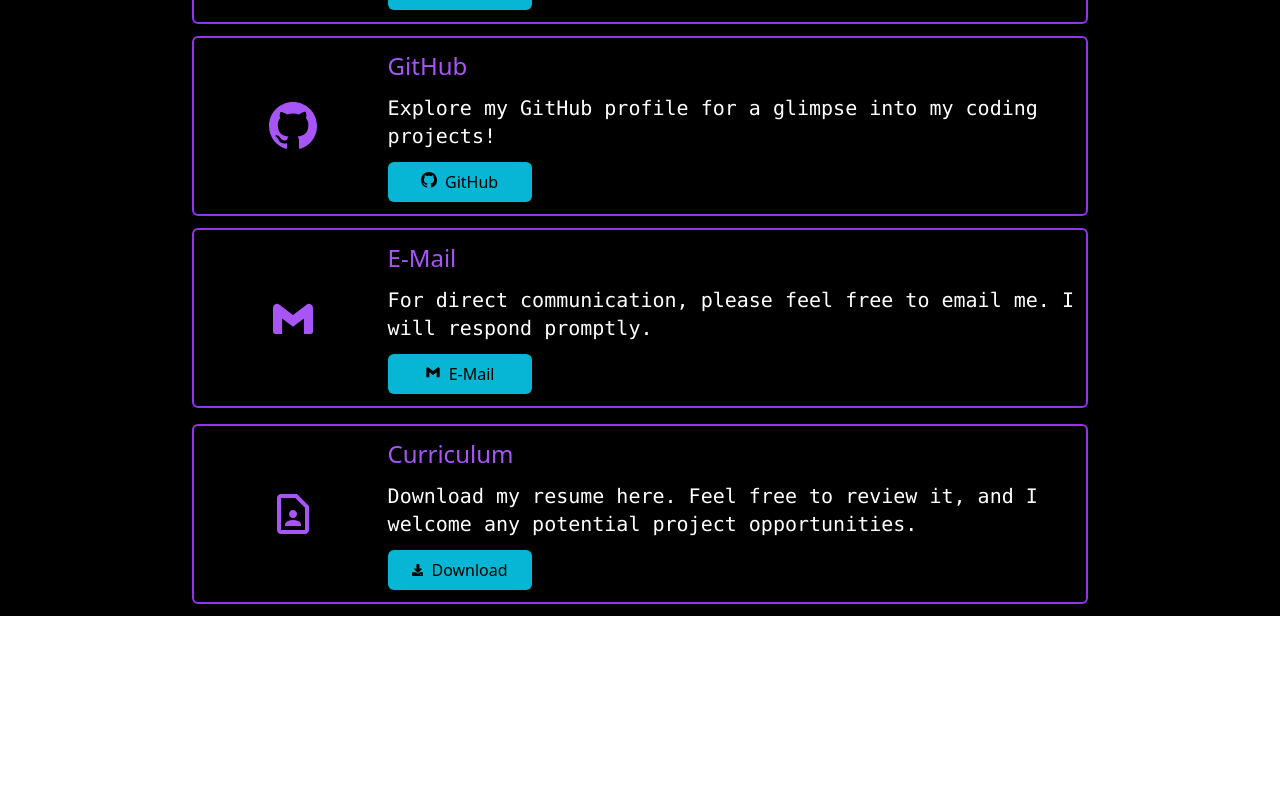
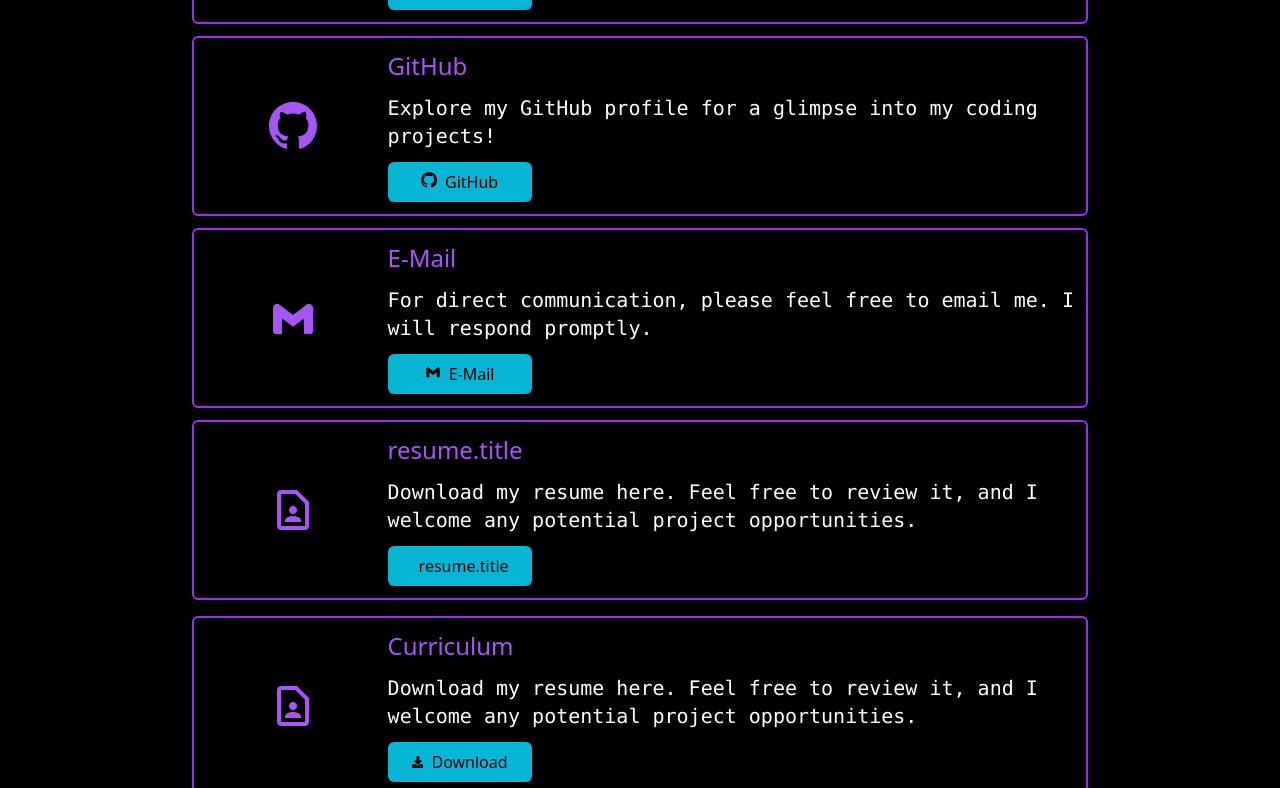
Before and after one commit to leocoiradas/Portfolio, a React (Vite) app: page /contact in a window 1280 px wide. Shown: the part 460-1248 px from the top of the page. Before the commit the page ends 1076 px from the top, so only its background shows below. Built offline with nearby package versions, Linux system fonts and the light colour scheme.

Commit message:
Agregada información del curriculum en componente ContactInfo
Se añadieron los datos correspondientes al currículum en el componente ContactInfo incluyendo título que varía según el idioma.

```diff
--- a/src/components/contact_components/ContactInfo.jsx
+++ b/src/components/contact_components/ContactInfo.jsx
@@ -2,6 +2,7 @@ import React from "react";
 import { BsLinkedin } from "react-icons/bs";
 import { BsGithub } from "react-icons/bs";
 import { BiLogoGmail } from "react-icons/bi";
+import { MdOutlineContactPage } from "react-icons/md";
 import SocialCard from "./SocialCard";
 import { useTranslation } from "react-i18next";
 
@@ -31,6 +32,13 @@ function ContactInfo(){
             message: t("contact.mail"),
             to: "alancoiradas00@gmail.com",
             mail: true
+        },
+        {
+            website: t("resume.title"),
+            icon: <MdOutlineContactPage />,
+            message: t("contact.resume"),
+            to: "https://drive.google.com/file/d/1QaLopfYUq-3MCwj37I9mmFdc80kCfhsc/view?usp=drive_link",
+            mail: false
         }
     ]
 
```
